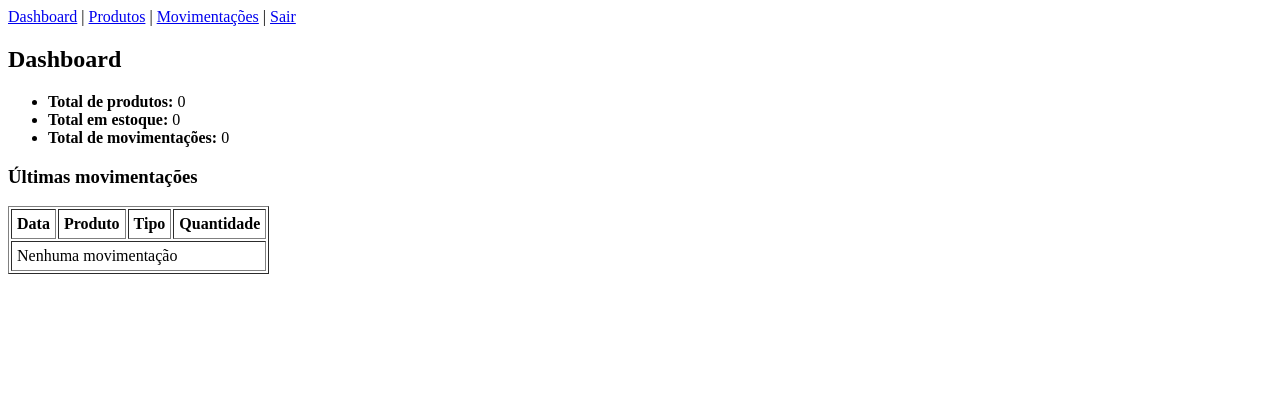
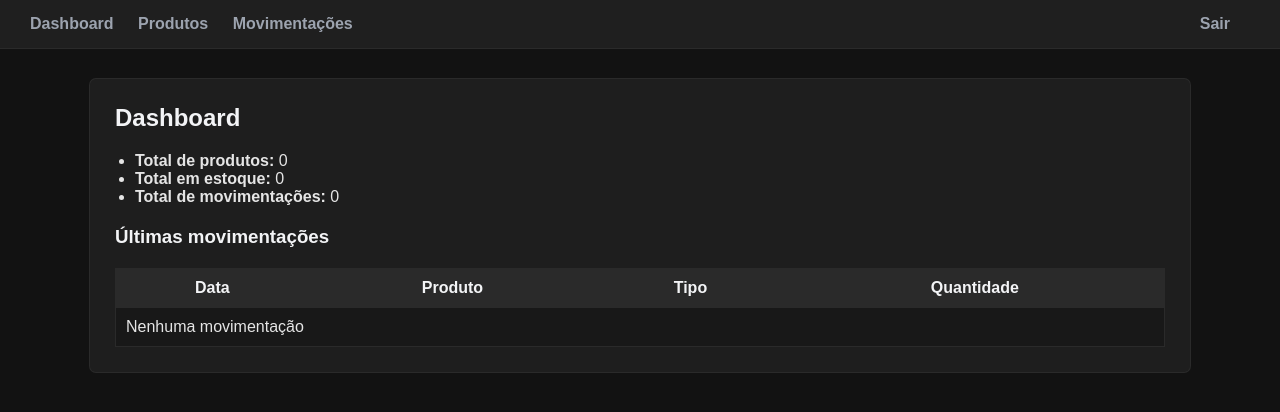
Before and after one commit to loscar400/estoque-smart, a Django app: page / in a window 1280 px wide. Shown: the top 412 px of the page. Run offline with Django 5.2, Linux system fonts and the light colour scheme; the visitor is signed in with stand-in values (Sample User, id 1); data that the repository does not hold is empty.

Commit message:
Ajuste de layout: tema cinza claro com CSS puro

```diff
--- /dev/null
+++ b/core/static/core/css/dark.css
@@ -0,0 +1,135 @@
+/* RESET */
+
+* {
+    margin: 0;
+    padding: 0;
+    box-sizing: border-box;
+}
+
+/* BODY */
+body {
+    font-family: Arial, Helvetica, sans-serif;
+    background-color: #121212;
+    color: #e5e5e5;
+}
+
+/* LINKS */
+a {
+    color: #9ca3af;
+    text-decoration: none;
+}
+
+a:hover {
+    color: #ffffff;
+    text-decoration: underline;
+}
+
+/* NAVBAR */
+.navbar {
+    background-color: #1f1f1f;
+    padding: 15px 30px;
+    border-bottom: 1px solid #2a2a2a;
+}
+
+.navbar a {
+    margin-right: 20px;
+    font-weight: bold;
+}
+
+/* CONTAINER */
+.container {
+    max-width: 1100px;
+    margin: 30px auto;
+    padding: 25px;
+    background-color: #1e1e1e;
+    border-radius: 6px;
+    box-shadow: 0 0 0 1px #2a2a2a;
+}
+
+/* TÍTULOS */
+h2, h3 {
+    margin-bottom: 20px;
+    color: #f3f4f6;
+}
+
+/* LISTAS */
+ul {
+    margin-left: 20px;
+    margin-bottom: 20px;
+}
+
+/* FORMULÁRIOS */
+label {
+    display: block;
+    margin-top: 15px;
+    margin-bottom: 5px;
+    color: #d1d5db;
+}
+
+input, select, textarea {
+    width: 100%;
+    padding: 8px;
+    background-color: #121212;
+    border: 1px solid #2a2a2a;
+    color: #e5e5e5;
+    border-radius: 4px;
+}
+
+input:focus, select:focus, textarea:focus {
+    outline: none;
+    border-color: #6b7280;
+}
+
+/* BOTÕES */
+button {
+    margin-top: 15px;
+    padding: 8px 16px;
+    background-color: #374151;
+    color: #fff;
+    border: none;
+    border-radius: 4px;
+    cursor: pointer;
+}
+
+button:hover {
+    background-color: #4b5563;
+}
+
+/* TABELAS */
+table {
+    width: 100%;
+    border-collapse: collapse;
+    margin-top: 20px;
+}
+
+table th, table td {
+    padding: 10px;
+    border: 1px solid #2a2a2a;
+}
+
+table th {
+    background-color: #2a2a2a;
+    color: #f3f4f6;
+}
+
+table tr:nth-child(even) {
+    background-color: #181818;
+}
+
+/* BADGES */
+.badge {
+    padding: 4px 8px;
+    border-radius: 4px;
+    font-size: 12px;
+    font-weight: bold;
+}
+
+.badge-success {
+    background-color: #166534;
+    color: #dcfce7;
+}
+
+.badge-danger {
+    background-color: #7f1d1d;
+    color: #fee2e2;
+}
--- a/core/templates/core/base.html
+++ b/core/templates/core/base.html
@@ -1,20 +1,30 @@
+{% load static %}
 <!DOCTYPE html>
 <html lang="pt-br">
-
 <head>
     <meta charset="UTF-8">
     <title>Estoque Smart</title>
+    <link rel="stylesheet" href="{% static 'core/css/dark.css' %}">
 </head>
+<body>
 
-<body>
-    <nav>
-        <a href="{% url 'dashboard' %}">Dashboard</a> |
-        <a href="{% url 'produto_list' %}">Produtos</a> |
-        <a href="{% url 'movimento_list' %}">Movimentações</a> |
-        <a href="{% url 'logout' %}">Sair</a>
-    </nav>
+<div class="navbar">
+    <a href="{% url 'dashboard' %}">Dashboard</a>
 
+    {% if perms.core.view_produto %}
+        <a href="{% url 'produto_list' %}">Produtos</a>
+    {% endif %}
+
+    {% if perms.core.view_movimento %}
+        <a href="{% url 'movimento_list' %}">Movimentações</a>
+    {% endif %}
+
+    <a href="{% url 'logout' %}" style="float:right;">Sair</a>
+</div>
+
+<div class="container">
     {% block content %}{% endblock %}
+</div>
+
 </body>
-
 </html>
```
